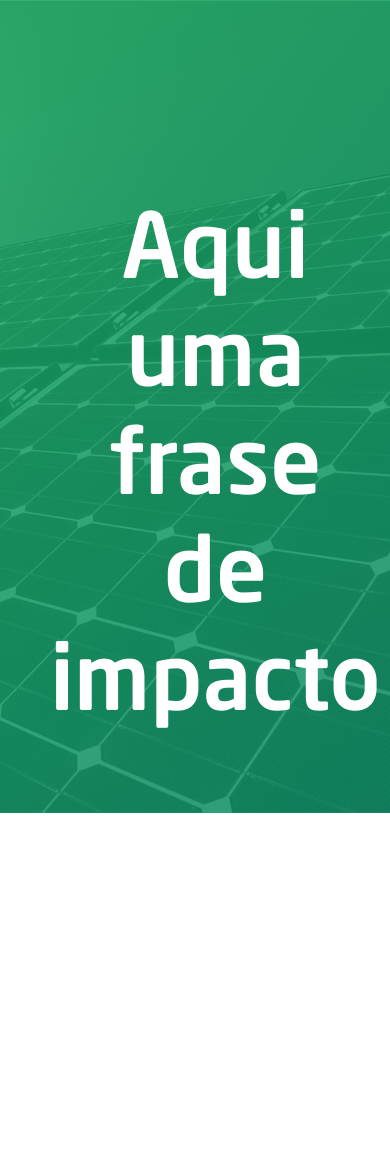
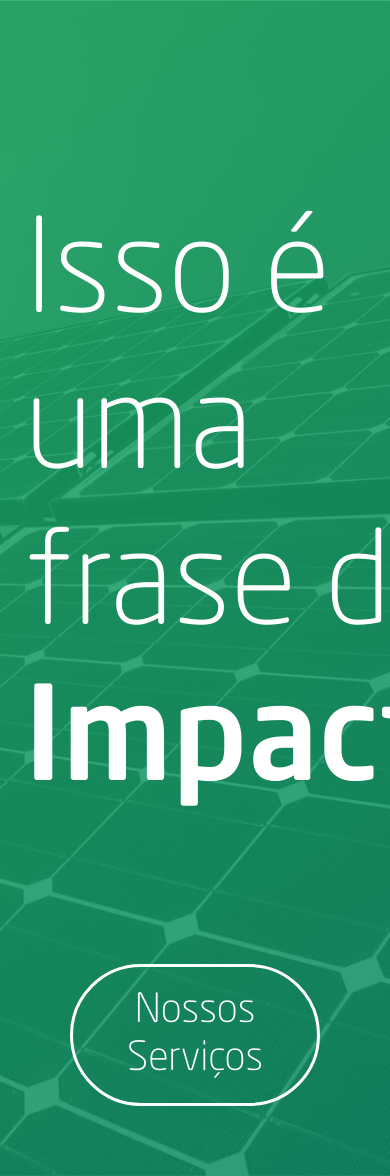
Before and after one commit to citi-onboarding/Engaj, a Django app: page / in a window 390 px wide; the page is wider, and only the part inside the window is pictured. Before the commit the page ends 813 px from the top of that part, so only its background shows below. Run offline with Django 3.2, Linux system fonts and the light colour scheme.

Commit message:
ajuste do negrito

```diff
--- a/core/templates/includes/banner.html
+++ b/core/templates/includes/banner.html
@@ -2,7 +2,7 @@
 <section id = "banner">
     <div class="container">
         <div id = "frase-impacto" class="row">
-            <h1>Aqui uma frase de impacto</h1>
+            <h1>Isso é uma frase de <strong>Impacto</strong></h1>
         </div>
         <div id = "banner-cta" class="row">
             <a>Nossos Serviços</a>
--- a/static/css/banner.css
+++ b/static/css/banner.css
@@ -17,9 +17,9 @@ section{
 }
 
 section#banner h1{
-    font-size: 12rem;
+    font-size: 13rem;
     margin: 0rem;
-    font-weight: 600;
+    font-weight: 500;
     color: white;
 }
 
@@ -32,8 +32,6 @@ a{
     padding: 2.5rem;
     padding-right: 5rem;
     padding-left: 5rem;
-    flex-wrap: wrap;
-
 }
 
 a:hover{
@@ -65,43 +63,36 @@ div.container{
     display: flex;
     background: linear-gradient(145deg, rgba(23,168,95,0.85) 0%, rgba(11,138,99,0.85) 100%);
     flex-wrap: wrap;
-    height: 813px;
+    min-height: 813px;
     align-items: flex-end;
 }
 
+strong{
+    font-weight: 700;
+}
 
-@media screen and (max-width: 1000px) {
-    .row{
-        margin: 50px;
-    }
-
-    section#banner h1{
-        font-size: 10rem;
-
-    }
-
+@media screen and (max-width: 900px){
     a{
 
-
+        border: 0.3rem solid white;
         border-radius: 8rem;
         font-size: 4rem;
         padding: 2rem;
         padding-right: 4rem;
         padding-left: 4rem;
+    }
 
+    section#banner h1{
+        font-size: 13rem;
+        margin: 0rem;
+        font-weight: 500;
+        color: white;
+        text-align: left;
     }
+
 
 }
 
-
-@media screen and (max-width: 600px) {
-    .row{
-        margin: 50px;
-    }
-
-    section#banner h1{
-        font-size: 9rem;
-
-    }
-
+span#negrito{
+    font-weight: 800;
 }
```
